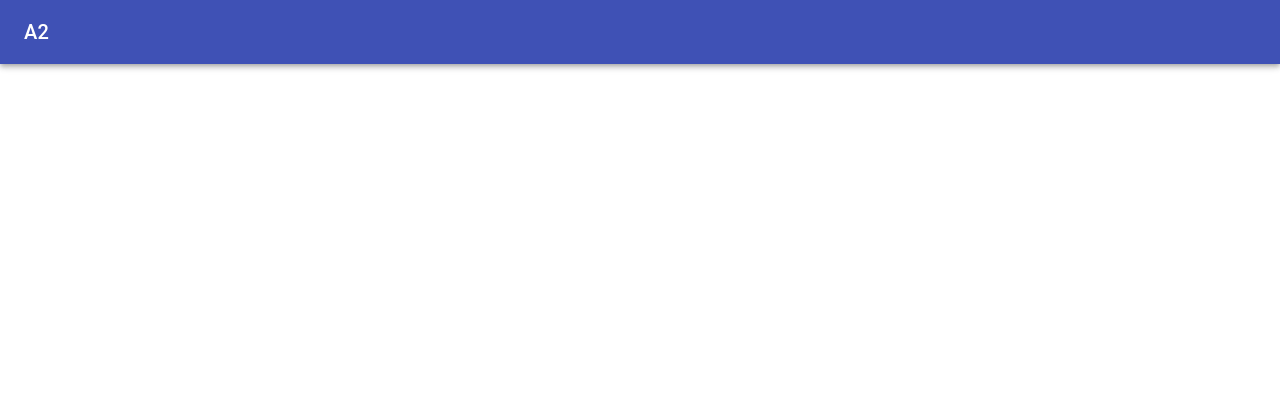
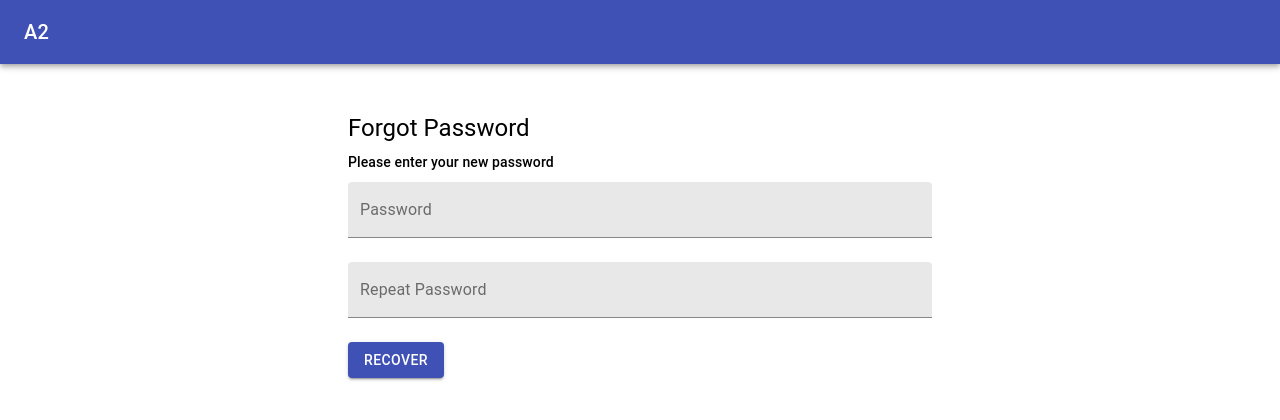
Before and after one commit to TheAvengersInitiative/ProjectA2Front, a React (Create React App) app: page /forgot-password/1 in a window 1280 px wide. Shown: the top 420 px of the page. Built offline with nearby package versions, Linux system fonts and the light colour scheme.

Commit message:
Reset and Recover Password Finished. Waiting for BE approval.

```diff
--- a/src/App.js
+++ b/src/App.js
@@ -33,9 +33,9 @@ function App() {
                 name="My projects"
                 render={(props) => <ProjectPage {...props} />}
               />
-             <Route
+              <Route
                 exact
-                path="/recover-password"
+                path="/forgot-password/:token"
                 name="Recover Password"
                 render={(props) => <RecoverPassword {...props} />}
               />
--- a/src/components/RecoverPassword.js
+++ b/src/components/RecoverPassword.js
@@ -3,8 +3,15 @@ import { Form, Formik } from "formik";
 import * as Yup from "yup";
 import { Grid, Button, Typography, Container, Box } from '@material-ui/core'
 import TextFieldContainer from './TextFieldContainer';
+import { withSnackbar } from './SnackBarHOC';
+import { useParams } from 'react-router-dom';
+import { recoverPassword } from '../utils/Projects';
 
-function RecoverPassword() {
+function RecoverPassword(props) {
+
+  let { token } = useParams();
+
+  const { showMessage } = props;
 
   const initialValues = {
     password: "",
@@ -28,19 +35,27 @@ function RecoverPassword() {
       .oneOf([Yup.ref("password")], "Passwords do not match")
   })
 
-    const onSubmit = (formData) => {
-        console.log(formData);
+
+  const onSubmit = async (formData) => {
+    try {
+      formData["token"] = token
+      await recoverPassword(formData);
+      showMessage("success", "Successfully updated the password")
+    } catch (e) {
+      showMessage("error", "An error occured");
+    }
   }
 
 
   return (
     <Container>
       <Box marginTop={4}>
-        <Grid container item xs = {6} spacing={1} alignContent="center" alignItems="rigth">
-          <Grid item xs = {12}>
+        <Grid container justify="center">
+          <Grid container item xs={6} spacing={1} alignContent="center" alignItems="rigth">
+            <Grid item xs={12}>
               <Typography variant="h5">Forgot Password</Typography>
             </Grid>
-          <Grid item xs = {12}>
+            <Grid item xs={12}>
               <Typography variant="subtitle2">Please enter your new password</Typography>
             </Grid>
             <Grid item xs={12}>
@@ -83,39 +98,7 @@ function RecoverPassword() {
                 )}
               </Formik>
             </Grid>
-            {/* <form onSubmit={formik.handleSubmit}>
-              <Grid item xs={12}>
-                <TextField
-                  id="password"
-                  name="password"
-                  label="Password"
-                  type="password"
-                  variant="filled"
-                  value={formik.values.password}
-                  onChange={formik.handleChange}
-                  error={formik.touched.password && Boolean(formik.errors.password)}
-                  helperText={formik.touched.password && formik.errors.password}
-                />
           </Grid>
-              <Grid item xs={12}>
-                <TextField
-                  id="repeatPassword"
-                  name="repeatPassword"
-                  label="Repeat Password"
-                  type="password"
-                  variant="filled"
-                  value={formik.values.repeatPassword}
-                  onChange={formik.handleChange}
-                  error={formik.touched.repeatPassword && Boolean(formik.errors.repeatPassword)}
-                  helperText={formik.touched.repeatPassword && formik.errors.repeatPassword}
-                />
-              </Grid>
-              <Grid item xs={12}>
-                <Button color="primary" variant="contained" type="submit">
-                  RECOVER
-                </Button>
-              </Grid>
-            </form> */}
         </Grid>
       </Box>
     </Container>
@@ -124,19 +107,4 @@ function RecoverPassword() {
   );
 }
 
-export default RecoverPassword;
-
-/*style = {{
-  textAlign: "center",
-  display: "flex",
-  alignItems: "center",
-  flexDirection: "column",
-  justifyContent: "center",
-  height: "100vh"
-}}>
-<h1>Forgot Password</h1>
-<Form style={{width: "30%"}} onSubmit = {formik.handleSubmit}>
-  <Form.Input type = "password" placeholder = "Password" name = "password" onChange = {formik.handleChange} error = {formik.errors.password} value = {formik.values.password}/>
-  <Form.Input type = "password" placeholder = "Password Confirmation" name = "repeatPassword" onChange = {formik.handleChange} error = {formik.errors.repeatPassword} value = {formik.values.repeatPassword}/>
-  <Button type = "submit" color = "violet">RECOVER</Button>
-</Form>*/
+export default withSnackbar(RecoverPassword);
--- a/src/components/ResetPassword.js
+++ b/src/components/ResetPassword.js
@@ -3,8 +3,12 @@ import { Form, Formik } from "formik";
 import * as Yup from "yup";
 import { Grid, Button, Typography, Container, Box } from '@material-ui/core'
 import TextFieldContainer from './TextFieldContainer';
+import { withSnackbar } from './SnackBarHOC';
+import { resetPassword } from '../utils/Projects';
 
-function ResetPassword() {
+function ResetPassword(props) {
+
+  const { showMessage } = props;
 
   const initialValues = {
     email: "",
@@ -17,19 +21,27 @@ function ResetPassword() {
       .required("Email is required")
   })
 
-    const onSubmit = (formData) => {
-        console.log(formData);
+  const onSubmit = async (formData) => {
+    try {
+      await resetPassword(formData);
+      showMessage("success", "Your password was successfuly reseted")
+      setTimeout(() => {
+        history.push("my-proyects");
+      }, 1000);
+    } catch (e) {
+      showMessage("error", "An error occured");
     }
-
+  }
 
   return (
     <Container>
       <Box marginTop={4}>
-        <Grid container item xs = {6} spacing={1} alignContent="center" alignItems="rigth">
-          <Grid item xs = {12}>
+        <Grid container justify="center">
+          <Grid container item xs={6} spacing={1} alignContent="center" >
+            <Grid item xs={12}>
               <Typography variant="h5">Reset password</Typography>
             </Grid>
-          <Grid item xs = {12}>
+            <Grid item xs={12}>
               <Typography variant="subtitle2">Please enter your email to receive instructions to reset your password </Typography>
             </Grid>
             <Grid item xs={12}>
@@ -63,9 +75,10 @@ function ResetPassword() {
               </Formik>
             </Grid>
           </Grid>
+        </Grid>
       </Box>
     </Container>
   );
 }
 
-export default ResetPassword;
+export default withSnackbar(ResetPassword);
--- a/src/utils/Projects.js
+++ b/src/utils/Projects.js
@@ -13,3 +13,5 @@ export const addProject = async (data) =>
 export const getAllProject = async () => await axiosInstance.get("/project");
 export const deleteProjectById = async (id) =>
   await axiosInstance.delete(`/project/${id}`);
+export const recoverPassword = async (data) => await axiosInstance.post("/forgot-password", data)
+export const resetPassword = async (data) => await axiosInstance.post("/reset-password", data)
```
Lines whose indentation alone changed are shown as unchanged.
